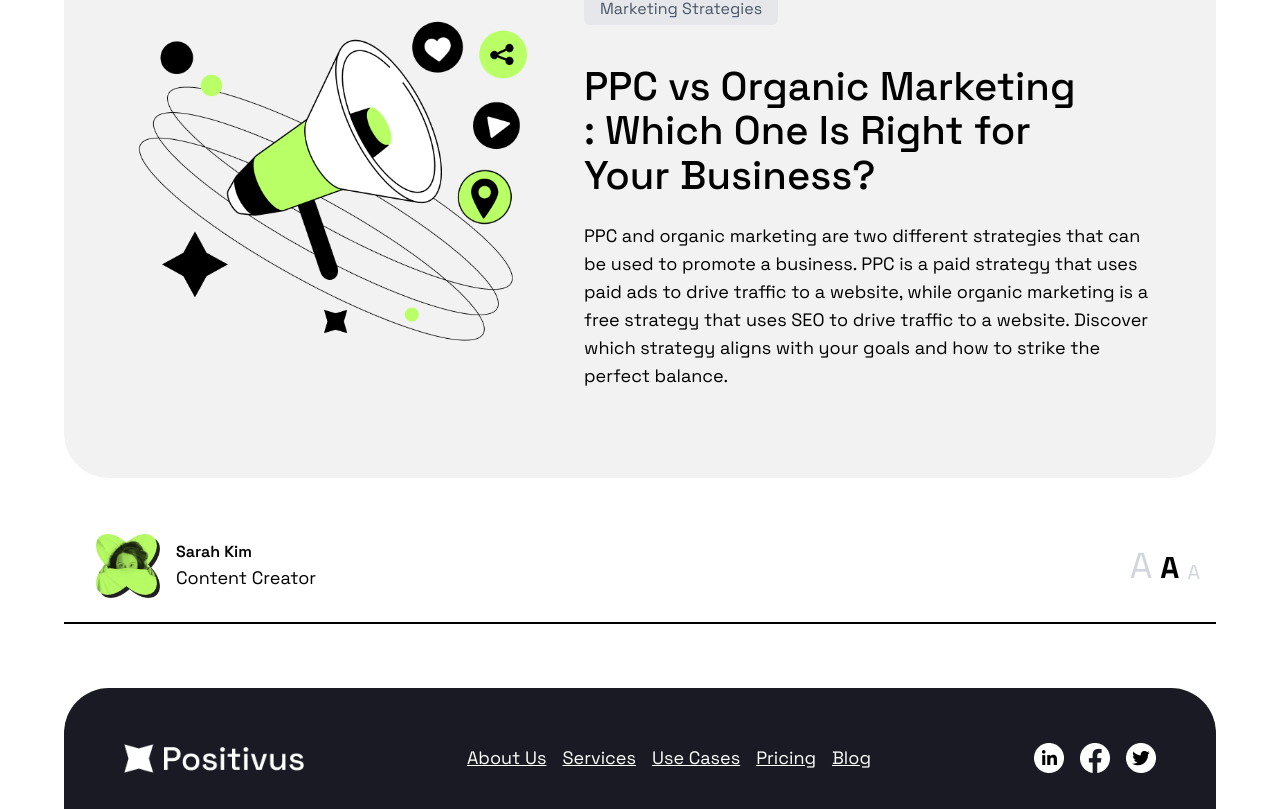
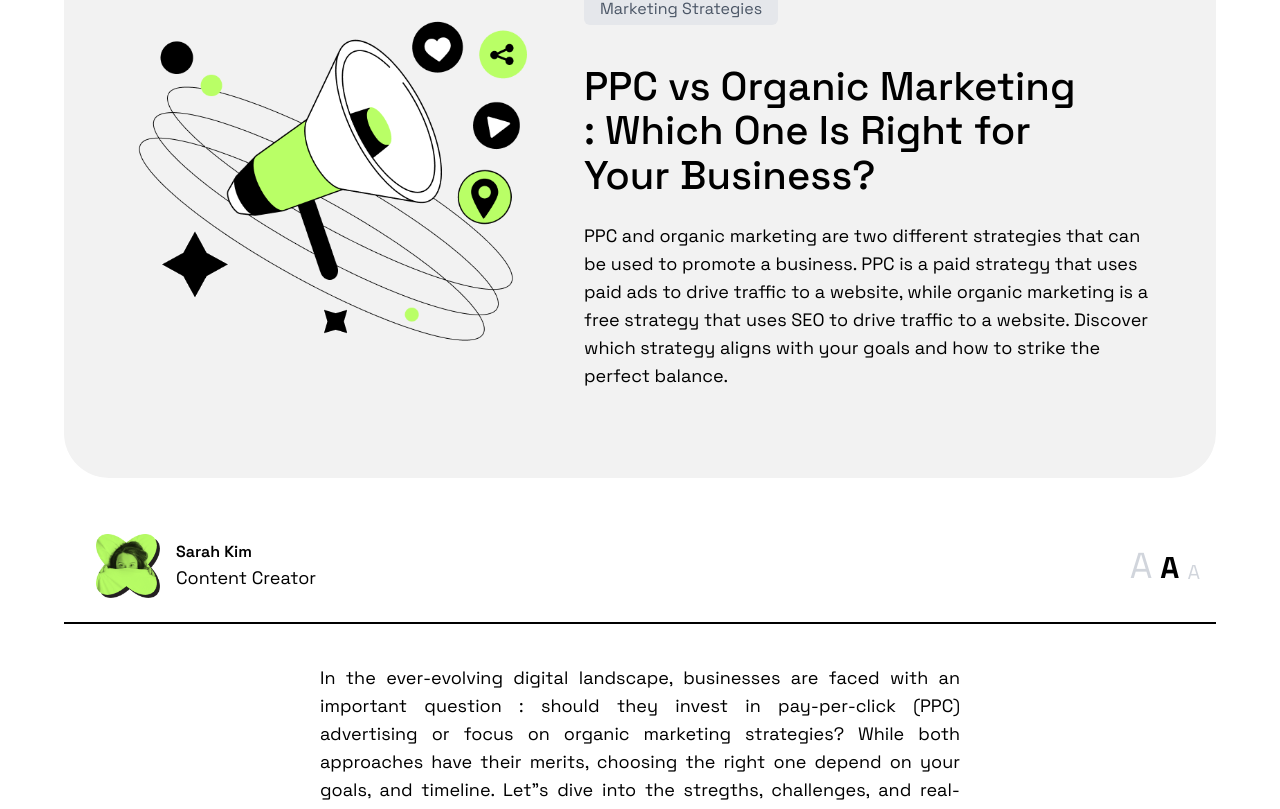
Before and after one commit to hervezossou/positivus-site, a Next.js app: page /blog in a window 1280 px wide. Shown: the part 287-1096 px from the top of the page. Built offline with nearby package versions, Linux system fonts and the light colour scheme.

Commit message:
feat(blog): added ArticleText component in page

```diff
--- a/app/blog/page.tsx
+++ b/app/blog/page.tsx
@@ -2,12 +2,14 @@
 
 import { HeroSection } from "../components/blog/sections/HeroSection";
 import { ArticleHeading } from "../components/blog/sections/ArticleHeading";
+import { ArticleText } from "../components/blog/sections/ArticleText";
 
 export default function Page() {
     return (
         <>
             <HeroSection />
             <ArticleHeading />
+            <ArticleText />
         </>
     )
 }
```
